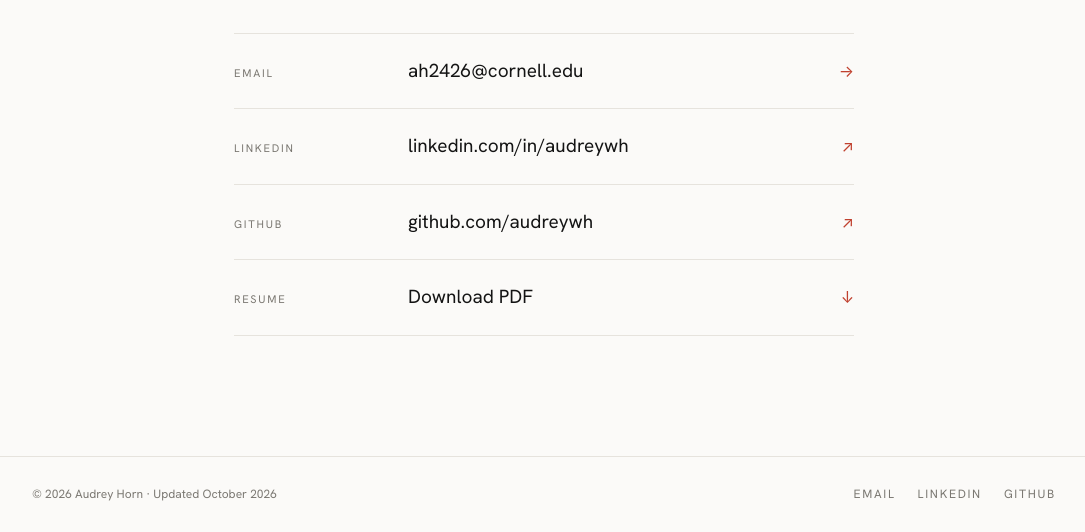
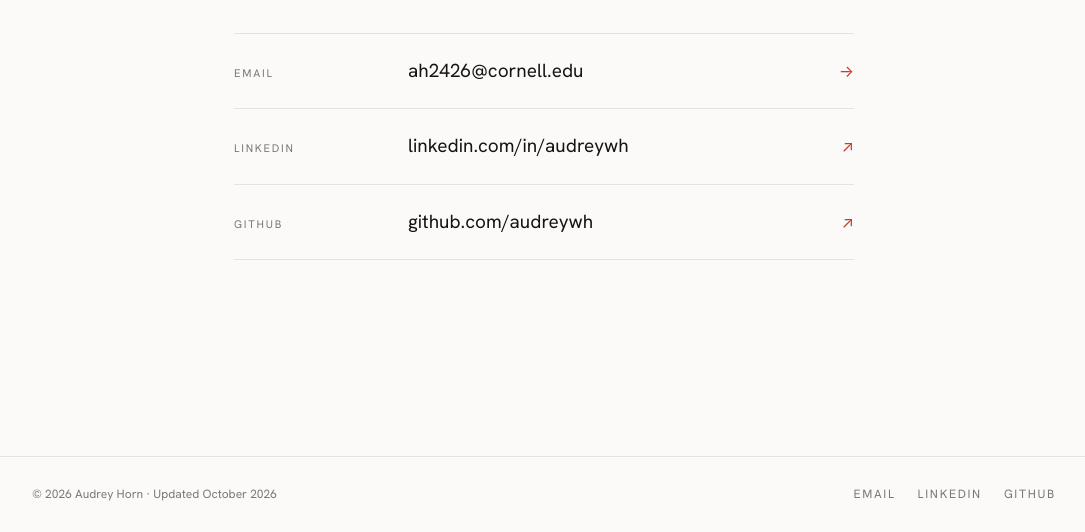
Before and after one commit to audreywh/audreywh.github.io, a plain HTML site: page contact.html in a window 1280 px wide. Shown: the part 268-800 px from the top of the page, without its empty margins (96-1181 px from the left). Drawn offline with Linux system fonts and the light colour scheme.

Commit message:
Add files via upload

```diff
--- a/contact.html
+++ b/contact.html
@@ -24,7 +24,6 @@
       <li><a data-link="email"><span class="k">Email</span><span class="val" data-text="email"></span><span class="arrow" aria-hidden="true">→</span></a></li>
       <li><a data-link="linkedin"><span class="k">LinkedIn</span><span class="val" data-text="linkedin"></span><span class="arrow" aria-hidden="true">↗</span></a></li>
       <li><a data-link="github"><span class="k">GitHub</span><span class="val" data-text="github"></span><span class="arrow" aria-hidden="true">↗</span></a></li>
-      <li><a data-link="resume"><span class="k">Resume</span><span class="val">Download PDF</span><span class="arrow" aria-hidden="true">↓</span></a></li>
     </ul>
   </main>
 
```
